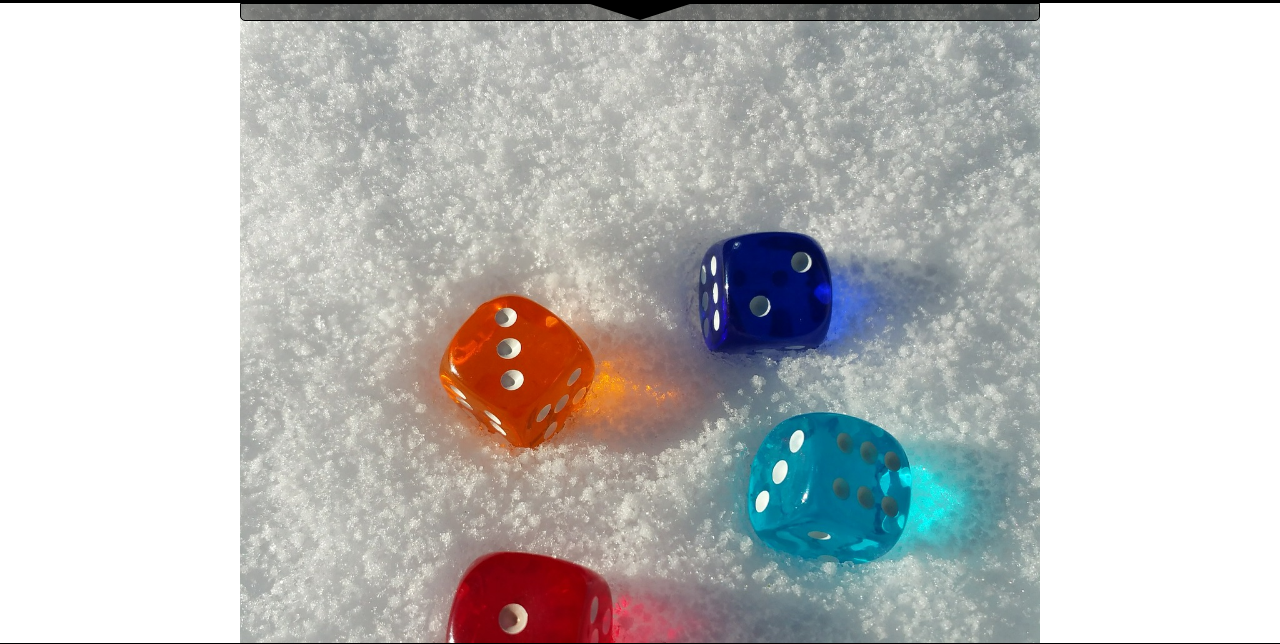
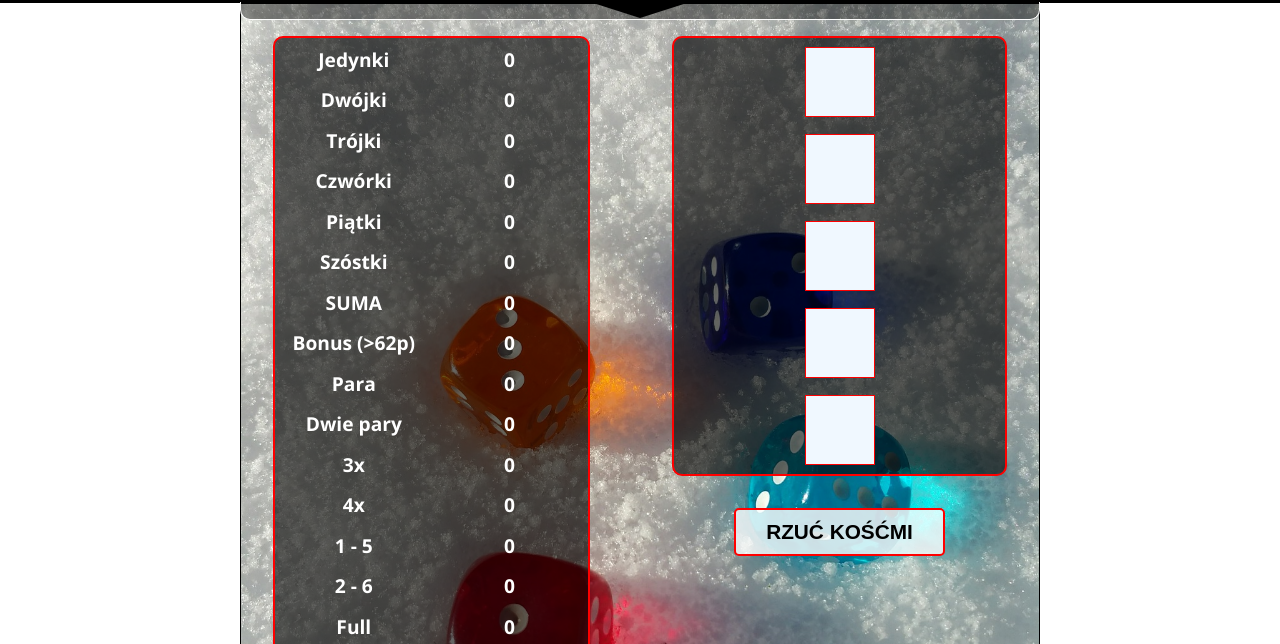
Before and after one commit to triskelion16/yatzy_game, a website: page index.html in a window 1280 px wide. Shown: the part 57-701 px from the top of the page. Drawn offline with nearby package versions, Linux system fonts and the light colour scheme.

Commit message:
layout- complete

```diff
--- a/index.html
+++ b/index.html
@@ -23,98 +23,94 @@
     <section class="main_width">
         <div class="main_container">
             <aside>
-                <!--<table>
-                    <tr class="bg_gold_less">
-                        <th scope="row">Jedynki</th>
+                <table>
+                    <tbody>
+                        <tr id="one">
+                            <td>Jedynki</td>
+                            <td><span>0</span></td>
+                        </tr>
+                        <tr>
+                            <td>Dwójki</td>
                             <td>0</td>
                         </tr>
                         <tr>
-                        <th scope="row">Dwójki</th>
+                            <td>Trójki</td>
                             <td>0</td>
                         </tr>
                         <tr>
-                        <th scope="row">Trójki</th>
+                            <td>Czwórki</td>
                             <td>0</td>
                         </tr>
                         <tr>
-                        <th scope="row">Czwórki</th>
+                            <td>Piątki</td>
                             <td>0</td>
                         </tr>
                         <tr>
-                        <th scope="row">Piątki</th>
+                            <td>Szóstki</td>
+                            <td>0</td>
+                        </tr>
+                        <tr class="">
+                            <td>SUMA</td>
                             <td>0</td>
                         </tr>
                         <tr>
-                        <th scope="row">Szóstki</th>
-                        <td>0</td>
-                    </tr>
-                    <tr class="bg_gold_more">
-                        <th scope="row">SUMA</th>
-                        <td>0</td>
-                    </tr>
-                </table>
-                <table>
-                    <tr>
-                        <th scope="row">Bonus</th>
-                        <td>0</td>
-                    </tr>
-                </table>
-                <table>
-                    <tr>
-                        <th scope="row">Para</th>
-                        <td>0</td>
-                    </tr>
-                    <tr class="bg_gold_less">
-                        <th scope="row">Dwie pary</th>
+                            <td>Bonus (&gt;62p)</td>
                             <td>0</td>
                         </tr>
                         <tr>
-                        <th scope="row">3x</th>
+                            <td>Para</td>
+                            <td>0</td>
+                        </tr>
+                        <tr class="">
+                            <td>Dwie pary</td>
                             <td>0</td>
                         </tr>
                         <tr>
-                        <th scope="row">4x</th>
+                            <td>3x</td>
                             <td>0</td>
                         </tr>
                         <tr>
-                        <th scope="row">1 - 5</th>
+                            <td>4x</td>
                             <td>0</td>
                         </tr>
                         <tr>
-                        <th scope="row">2 - 6</th>
+                            <td>1 - 5</td>
                             <td>0</td>
                         </tr>
                         <tr>
-                        <th scope="row">Full</th>
+                            <td>2 - 6</td>
                             <td>0</td>
                         </tr>
                         <tr>
-                        <th scope="row">YATZY</th>
+                            <td>Full</td>
                             <td>0</td>
                         </tr>
                         <tr>
-                        <th scope="row">Szansa</th>
+                            <td>YATZY</td>
                             <td>0</td>
                         </tr>
-                    <tr class="bg_gold_more">
-                        <th scope="row">SUMA</th>
+                        <tr>
+                            <td>Szansa</td>
                             <td>0</td>
                         </tr>
-                </table>-->
+                        <tr class="">
+                            <td>SUMA</td>
+                            <td>0</td>
+                        </tr>
+                    </tbody>
+                </table>
             </aside>
             <main>
-                <!--<div class="main_dice">
-                    <div class="box dice1"></div>
-                    <div class="box dice2"></div>
-                    <div class="box dice3"></div>
-                    <div class="box dice4"></div>
-                    <div class="box dice5"></div>
-                    <div class="box dice6"></div>
+                <div class="main_dice">
+                    <div class="box" id="dice1"></div>
+                    <div class="box" id="dice2"></div>
+                    <div class="box" id="dice3"></div>
+                    <div class="box" id="dice4"></div>
+                    <div class="box" id="dice5"></div>
                 </div>
                 <div class="main_button">
-                    <button>Rzuć</button>
-
-                </div>-->
+                    <button>Rzuć kośćmi</button>
+                </div>
             </main>
         </div>
     </section>
--- a/js/app.js
+++ b/js/app.js
@@ -1,3 +1,24 @@
 $(document).ready(function() {
 
+    var roll = $('.main_button').find('button');
+    roll.on('click', function() {
+        randomDice();
+    });
+
+
+
 });
+
+function randomDice() {
+    var box = $('.main_dice').find('div');
+    var showDice = 'showDice';
+
+    box.addClass(showDice + randomNumber());
+
+    console.log(showDice + randomNumber());
+}
+
+function randomNumber() {
+    var numberOfDice = Math.ceil(Math.random() * 6);
+    return numberOfDice;
+}
--- a/scss/modules/_mixins.scss
+++ b/scss/modules/_mixins.scss
@@ -1,12 +1,12 @@
 @mixin flexbox {
     display: flex;
     display: -webkit-box;
-    display: -moz-box;
+    //display: -moz-box;
     display: -webkit-flex;
 }
 
 @mixin background {
-    background-image: url('../../images/bg_main.jpg');
+    background-image: url('../images/bg_main.jpg');
+    background-repeat: no-repeat;
     background-size: cover;
-    height: 100vh;
 }
--- /dev/null
+++ b/scss/partials/_aside.scss
@@ -0,0 +1,29 @@
+aside {
+    width: 50%;
+
+    table {
+        border: 2px solid red;
+        border-radius: 10px 10px 10px 10px;
+        background-color: rgba(0,0,0, .6);
+        font-size: 1.2em;
+        color: #fff;
+        margin: 2rem 2rem;
+
+        tbody {
+            border-collapse: collapse;
+
+        }
+
+        tr:hover {
+            background-color: rgba(0,0,0, .4);
+        }
+    }
+
+    td {
+        //border: 1px solid red;
+        width: 8em;
+        text-align: center;
+        padding: .3em;
+        font-weight: bold
+    }
+}
--- a/scss/partials/_header.scss
+++ b/scss/partials/_header.scss
@@ -19,13 +19,18 @@ header {
 
 .hide_rules {
     position: absolute;
-    bottom: -27px;
+    bottom: -26px;
     left: 0;
     background-color: rgba(0,0,0, .4);
     height: 18px;
     width: 100%;
-    border-radius: 0 0 5px 5px;
-    border: 1px solid #000;
+    border-radius: 0 0 10px 10px;
+    border: 1px solid #fff;
+    border-top: none;
+
+    &:hover {
+        background-color: rgba(255,255,255, .5);
+    }
 
     .arrow {
         width: 0;
--- /dev/null
+++ b/scss/partials/_main.scss
@@ -0,0 +1,42 @@
+main {
+    width: 50%;
+
+    .main_dice {
+        display: flex;
+        border: 2px solid red;
+        border-radius: 10px 10px 10px 10px;
+        background-color: rgba(0,0,0, .6);
+        margin: 2rem 2rem;
+        height: 55vh;
+        flex-direction: column;
+        align-items: center;
+        justify-content: space-around;
+
+        .box {
+            height: 70px;
+            width: 70px;
+            background-color: aliceblue;
+            border: 1px solid red;
+        }
+    }
+
+    .main_button {
+        display: flex;
+        justify-content: center;
+
+        button {
+            padding: 10px 30px;
+            background-color: rgba(255,255,255, .8);
+            color: #000;
+            border: 2px solid red;
+            border-radius: 5px 5px 5px 5px;
+            font-size: 1.3rem;
+            font-weight: bold;
+            text-transform: uppercase;
+
+            &:hover {
+                background-color: rgba(255,0,0, .3);
+            }
+        }
+    }
+}
--- a/scss/style.scss
+++ b/scss/style.scss
@@ -35,10 +35,9 @@ body {
 }
 
 .main_container {
-    //@include background;
-    background-image: url('../images/bg_main.jpg');
-    background-repeat: no-repeat;
-    background-size: cover;
-    height: 80vh;
+    @include background;
+    display: flex;
+    //height: 80vh;
     width: 100vw;
+    border: 1px solid #000;
 }
```
Also changed, not shown: css/style.css, images/background.jpg (deleted), images/bg1.jpg (deleted), images/dice-1.png (renamed from images/one.png), images/dice-2.png (renamed from images/two.png), images/dice-3.png (renamed from images/three.png), images/dice-4.png (renamed from images/four.png), images/dice-5.png (renamed from images/five.png), images/dice-6.png (renamed from images/six.png), 1 other file. Lines whose indentation alone changed are shown as unchanged.
